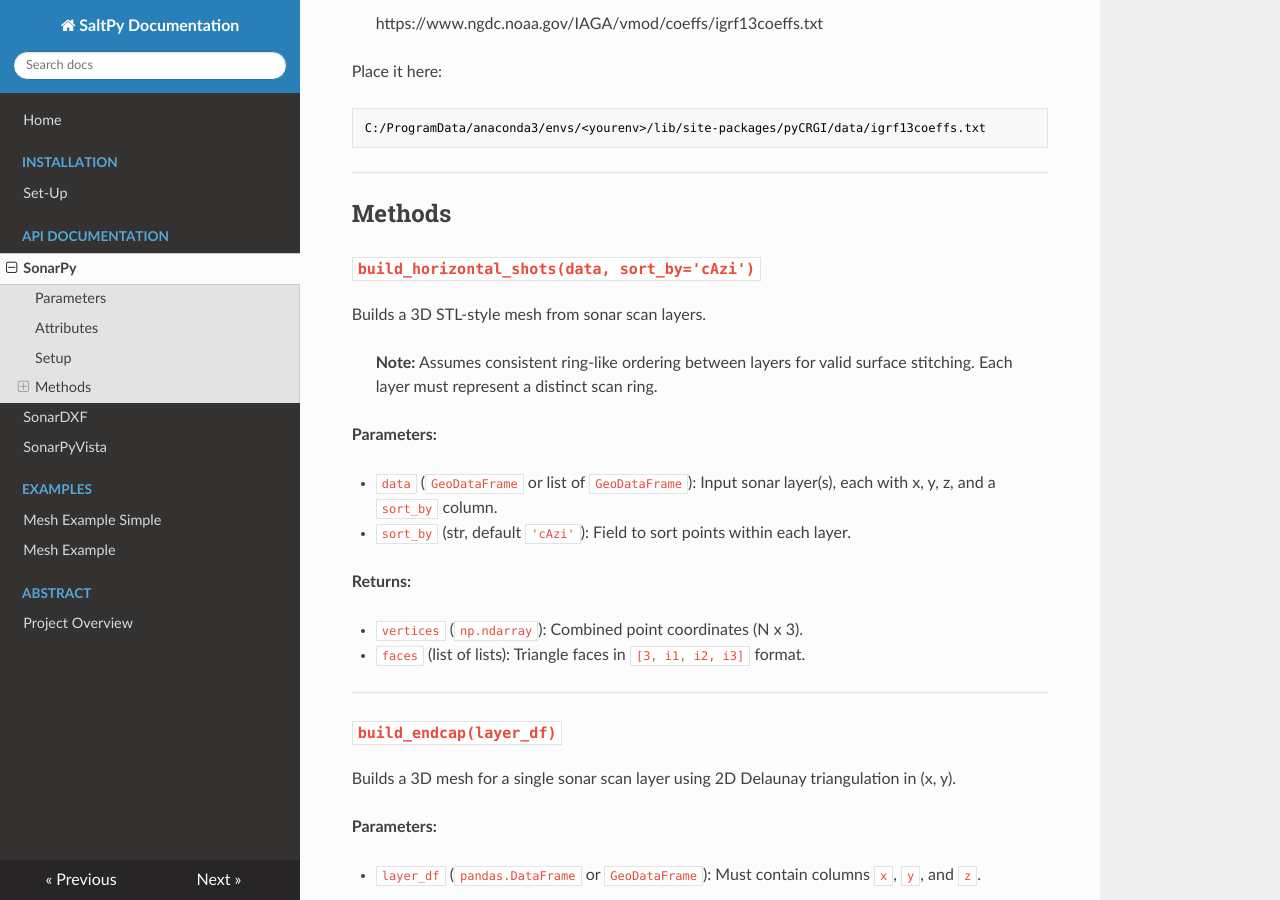
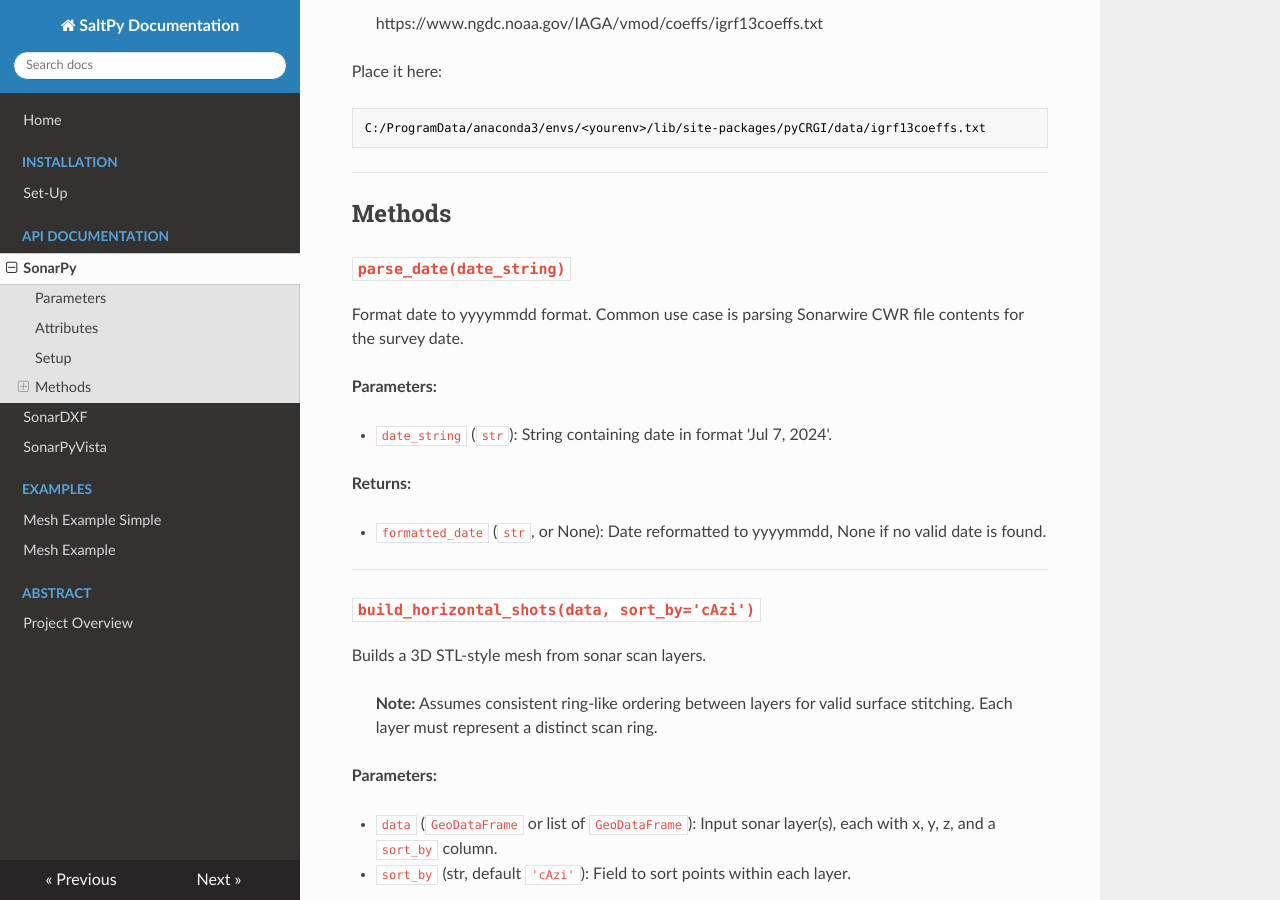
Before and after one commit to kmanalili/SaltPy-Public, an MkDocs documentation site: the page built from docs/api/SonarPy.md, in a window 1280 px wide and 900 px high, scrolled down 1255 px. Built offline with MkDocs 1.6.1, drawn with Linux system fonts in a browser that asks for light colours; nearby versions of some CDN libraries.

Commit message:
edit documentation

```diff
--- a/docs/api/SonarPy.md
+++ b/docs/api/SonarPy.md
@@ -50,6 +50,20 @@ C:/ProgramData/anaconda3/envs/<yourenv>/lib/site-packages/pyCRGI/data/igrf13coef
 ---
 
 ## Methods
+
+### `parse_date(date_string)`
+
+Format date to yyyymmdd format. Common use case is parsing Sonarwire CWR file contents for the survey date.
+
+**Parameters:**
+
+- `date_string` (`str`): String containing date in format 'Jul 7, 2024'.
+
+**Returns:**
+
+- `formatted_date` (`str`, or None): Date reformatted to yyyymmdd, None if no valid date is found.
+
+---
 
 ### `build_horizontal_shots(data, sort_by='cAzi')`
 
```
Also changed, not shown: README.md (+1 -1 lines), docs/api/SonarPyVista.md (+1 -0 lines).
